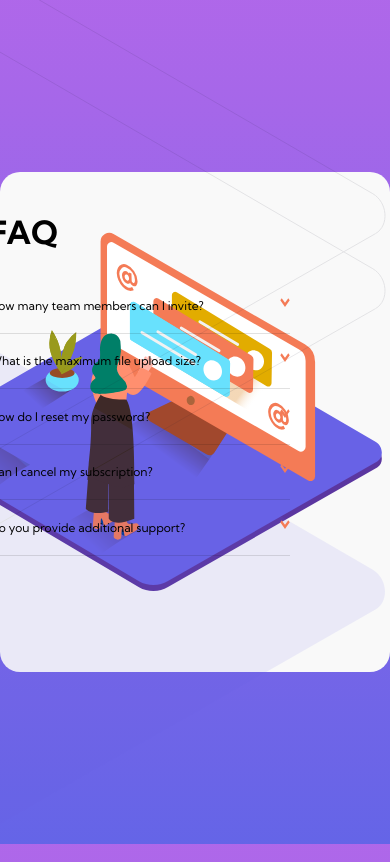
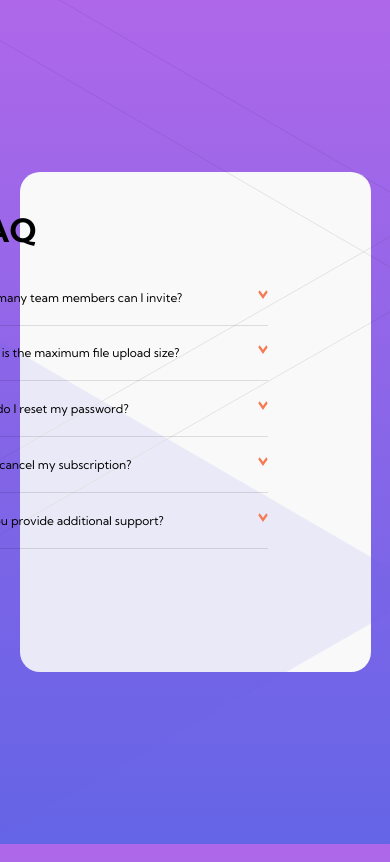
Before and after one commit to vmC0sta/FAQ-card, a plain HTML site: page index.html in a window 390 px wide. Shown: the top 862 px of the page. Drawn offline with Linux system fonts and the light colour scheme.

Commit message:
Deixando responsivo
Ainda não acabei.

```diff
--- /dev/null
+++ b/assets/css/style.css
@@ -0,0 +1,126 @@
+@import url('https://fonts.googleapis.com/css2?family=Kumbh+Sans:wght@400;700&display=swap');
+
+* {
+    margin: 0;
+    box-sizing: border-box;
+    font-family: 'Kumbh Sans', sans-serif;
+}
+
+body {
+    align-items: center;
+    background: linear-gradient(hsl(273, 75%, 66%), hsl(240, 73%, 65%));
+    display: flex;
+    height: 100vh;
+    justify-content: center;
+}
+
+p {
+    font-size: 12px;
+}
+
+main {
+    align-items: center;
+    background-color: #f9f9f9;
+    border-radius: 20px;
+    display: flex;
+    height: 500px;
+    position: relative;
+    width: 850px;
+}
+
+
+/* INICIO *image__content* */
+
+#woman {
+    position: absolute;
+    left: -90px;
+    top: 60px;
+}
+
+#sombra {
+    position: absolute;
+    left: -580px;
+    bottom: -190px;
+}
+
+#box {
+    position: absolute;
+    right: 750px;
+    z-index: 2
+}
+
+/* FIM *image__content* */
+
+
+/* INICIO *ARTICLE* */
+article {
+    padding: 5%;
+    position: absolute;
+    right: -80px;
+    top: 20px;
+    width: 500px;
+}
+
+
+.arrow-down {
+    width: 10px;
+    height: 10px;
+}
+
+.title__article {
+    margin-bottom: 40px;
+    font-size: 32px;
+}
+
+/* INICIO DROPDOWN */
+.set {
+    margin-right: 15%;
+}
+
+.dropdown-fechado {
+    border-bottom: solid rgba(0, 0, 0, 0.116) 0.5px;
+    display: flex;
+    justify-content: space-between;
+    margin-bottom: 5%;
+    padding-bottom: 20px;
+    width: 300px;
+    cursor: pointer;
+
+    &&:hover {
+        color: rgba(0, 0, 0, 0.5);
+    }
+}
+
+.dropdown-aberto {
+    border: none;
+    display: flex;
+    font-weight: bold;
+    justify-content: space-between;
+    width: 300px;
+}
+
+
+.dropdown-content {
+    display: none;
+    border-bottom: solid rgba(0, 0, 0, 0.116) 0.5px;
+    padding-bottom: 20px;
+    margin: 5% 15% 5% 0%
+}
+
+/* FIM DROPDOWN */
+/* FIM *ARTICLE* */
+
+/* MEDIA QUERIES */
+
+@media only screen and (max-width: 970px) {
+
+    main{
+        max-width: 500px;
+        margin: 5%;
+    }
+
+    #woman{
+        display: none;
+    }
+
+}
--- a/js/script.js
+++ b/assets/js/script.js
@@ -26,9 +26,9 @@
 }
 
 
-for (let i = 0; i < btnArrow.length; i++) {
+for (let i = 0; i < dropdown.length; i++) {
 
-    btnArrow[i].addEventListener('click', () => {
+    dropdown[i].addEventListener('click', () => {
         exibirTexto(i)
     })
 
--- a/css/style.css
+++ /dev/null
@@ -1,103 +0,0 @@
-@import url('https://fonts.googleapis.com/css2?family=Kumbh+Sans:wght@400;700&display=swap');
-
-*{
-    margin: 0;
-    box-sizing: border-box;
-    font-family: 'Kumbh Sans', sans-serif;
-}
-
-body{
-    align-items: center;
-    background: linear-gradient(hsl(273, 75%, 66%), hsl(240, 73%, 65%));
-    display: flex;
-    height: 100vh;
-    justify-content: center;
-}
-
-p{
-    font-size: 12px;
-}
-
-main{
-    align-items: center;
-    background-color: #f9f9f9;
-    border-radius: 20px;
-    display: flex;
-    height: 500px;
-    position: relative;
-    width:850px;
-}
-
-
-/* INICIO *image__content* */
-
-#woman{
-    position: absolute;
-    left: -90px;
-    top: 60px;
-}
-
-#sombra{
-    position: absolute;
-    left: -580px;
-    bottom: -190px;
-}
-#box{
-    position: absolute;
-    right: 750px;
-}
-
-/* FIM *image__content* */
-
-
-/* INICIO *ARTICLE* */
-article{
-    padding: 5%;
-    position: absolute;
-    right: -80px;
-    top: 20px;
-    width: 500px;
-}
-
-
-.arrow-down{
-    width: 10px;
-    height: 10px;
-}
-
-.title__article{
-    margin-bottom: 10%;
-    font-size:32px;
-}
-
-    /* INICIO DROPDOWN */
-    .set{
-        margin-right: 15%;
-    }
-
-    .dropdown-fechado {
-        border-bottom: solid rgba(0, 0, 0, 0.116) 0.5px;
-        display: flex;
-        justify-content: space-between;
-        margin-bottom: 5%;
-        padding-bottom: 20px;
-        width: 300px;
-    }
-
-    .dropdown-aberto {
-        border:none;
-        display: flex;
-        font-weight: bold;
-        justify-content: space-between;
-        width: 300px;
-    }
-
-
-    .dropdown-content{
-        display: none;
-        border-bottom: solid rgba(0, 0, 0, 0.116) 0.5px;
-        padding-bottom: 20px;
-        margin: 5% 15% 5% 0%
-    }
-    /* FIM DROPDOWN */
-/* FIM *ARTICLE* */
--- a/index.html
+++ b/index.html
@@ -6,7 +6,7 @@
   <meta name="viewport" content="width=device-width, initial-scale=1.0">
   <link rel="icon" type="image/png" sizes="32x32" href="./images/favicon-32x32.png">
 
-  <link rel="stylesheet" href="./css/style.css">
+  <link rel="stylesheet" href="./assets/css/style.css">
 
   <title>Frontend Mentor | FAQ Accordion Card</title>
 
@@ -16,9 +16,9 @@
   <main>
 
     <div class="image__content">
-      <img src="/images/illustration-woman-online-desktop.svg" alt="woman-online" id="woman">
-      <img src="./images/bg-pattern-desktop.svg" alt="bg-pattern-desktop" id="sombra">
-      <img src="./images/illustration-box-desktop.svg" alt="box" id="box">
+      <img src="./assets/images/illustration-woman-online-desktop.svg" alt="woman-online" id="woman">
+      <img src="./assets/images/bg-pattern-desktop.svg" alt="bg-pattern-desktop" id="sombra">
+      <img src="./assets/images/illustration-box-desktop.svg" alt="box" id="box">
     </div>
 
 
@@ -29,7 +29,7 @@
       <div class="set">
         <div class="dropdown-fechado">
           <p class="question">How many team members can I invite?</p>
-          <img src="./images/icon-arrow-down.svg" alt="arrow-down" class="arrow-down">
+          <img src="./assets/images/icon-arrow-down.svg" alt="arrow-down" class="arrow-down">
         </div>
         <div class="dropdown-content">
           <p>Lorem ipsum dolor sit amet consectetur adipisicing elit. Aperiam, aspernatur sint? Aliquam enim
@@ -41,7 +41,7 @@
       <div class="set">
         <div class="dropdown-fechado">
           <p class="question">What is the maximum file upload size?</p>
-          <img src="./images/icon-arrow-down.svg" alt="arrow-down" class="arrow-down">
+          <img src="./assets/images/icon-arrow-down.svg" alt="arrow-down" class="arrow-down">
         </div>
         <div class="dropdown-content">
           <p>Lorem ipsum dolor sit amet consectetur adipisicing elit. Aperiam, aspernatur sint? Aliquam enim
@@ -53,7 +53,7 @@
       <div class="set">
         <div class="dropdown-fechado">
           <p class="question">How do I reset my password?</p>
-          <img src="./images/icon-arrow-down.svg" alt="arrow-down" class="arrow-down">
+          <img src="./assets/images/icon-arrow-down.svg" alt="arrow-down" class="arrow-down">
         </div>
         <div class="dropdown-content">
           <p>Lorem ipsum dolor sit amet consectetur adipisicing elit. Aperiam, aspernatur sint? Aliquam enim
@@ -65,7 +65,7 @@
       <div class="set">
         <div class="dropdown-fechado">
           <p class="question">Can I cancel my subscription?</p>
-          <img src="./images/icon-arrow-down.svg" alt="arrow-down" class="arrow-down">
+          <img src="./assets/images/icon-arrow-down.svg" alt="arrow-down" class="arrow-down">
         </div>
         <div class="dropdown-content">
           <p>Lorem ipsum dolor sit amet consectetur adipisicing elit. Aperiam, aspernatur sint? Aliquam enim
@@ -77,7 +77,7 @@
       <div class="set">
         <div class="dropdown-fechado">
           <p class="question">Do you provide additional support?</p>
-          <img src="./images/icon-arrow-down.svg" alt="arrow-down" class="arrow-down">
+          <img src="./assets/images/icon-arrow-down.svg" alt="arrow-down" class="arrow-down">
         </div>
         <div class="dropdown-content">
           <p>Lorem ipsum dolor sit amet consectetur adipisicing elit. Aperiam, aspernatur sint? Aliquam enim
@@ -89,7 +89,7 @@
     </article>
   </main>
 
-  <script src="./js/script.js"></script>
+  <script src="./assets/js/script.js"></script>
 
 </body>
 </html>
```
Also changed, not shown: assets/images/bg-pattern-desktop.svg (renamed from images/bg-pattern-desktop.svg), assets/images/bg-pattern-mobile.svg (renamed from images/bg-pattern-mobile.svg), assets/images/favicon-32x32.png (renamed from images/favicon-32x32.png), assets/images/icon-arrow-down.svg (renamed from images/icon-arrow-down.svg), assets/images/illustration-box-desktop.svg (renamed from images/illustration-box-desktop.svg), assets/images/illustration-woman-online-desktop.svg (renamed from images/illustration-woman-online-desktop.svg), assets/images/illustration-woman-online-mobile.svg (renamed from images/illustration-woman-online-mobile.svg).
